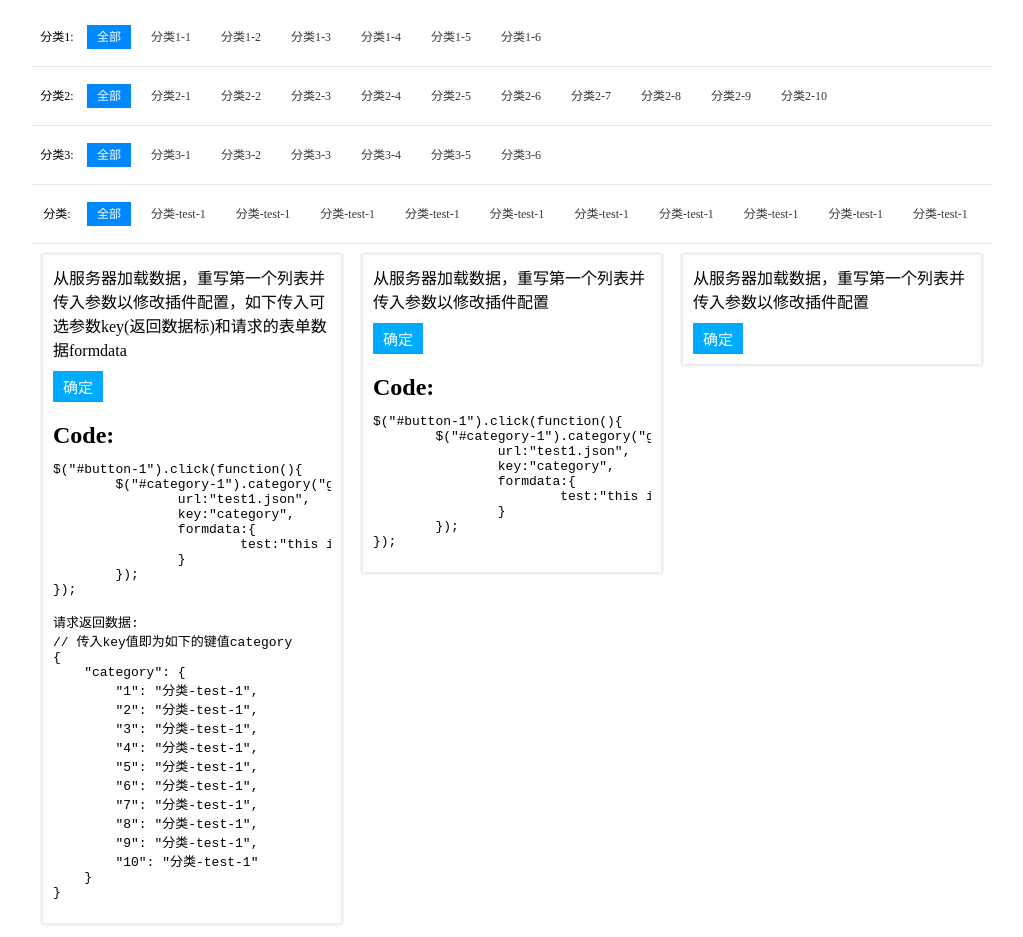
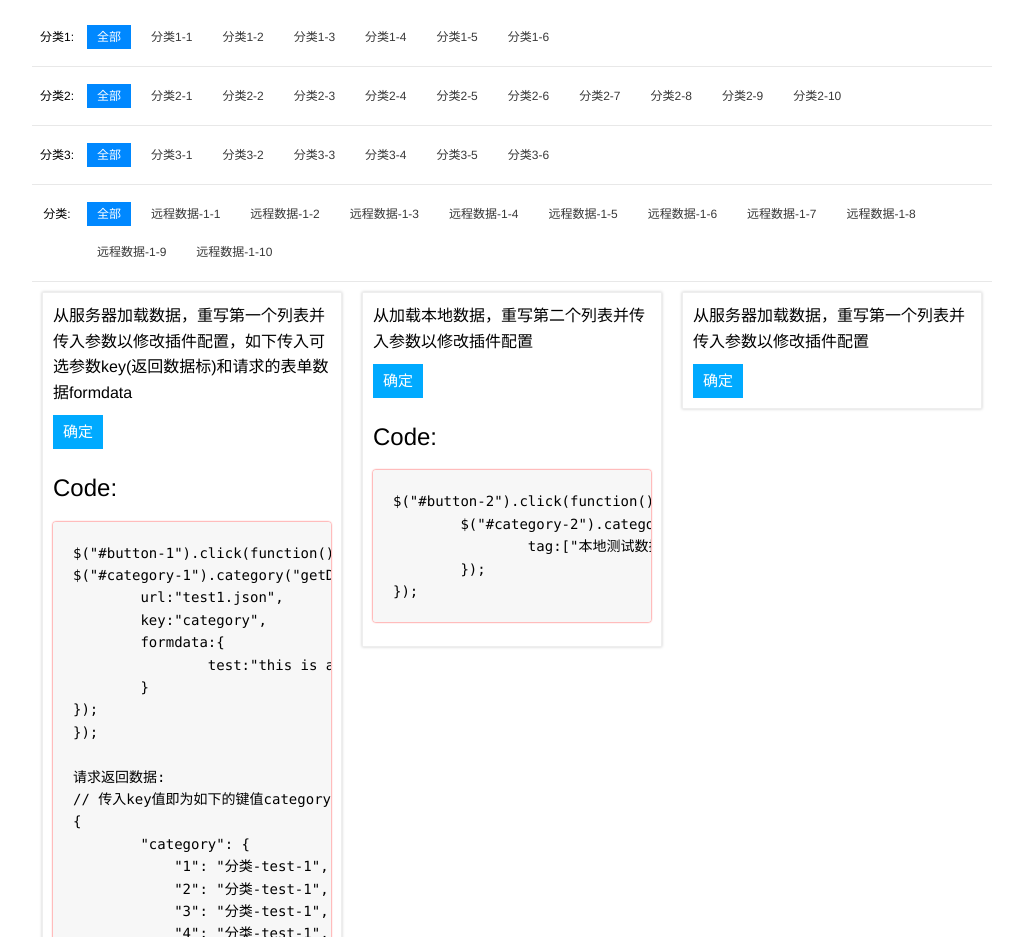
Before and after one commit to nashaofu/category, a website with bundled scripts: page index.html in a window 1280 px wide. Shown: the top 937 px of the page, without its empty margins (128-1151 px from the left). Built offline with nearby package versions, Linux system fonts and the light colour scheme.

Commit message:
支持动态修改插件配置，完善示例

```diff
--- a/index.html
+++ b/index.html
@@ -5,6 +5,11 @@
 	<title>demo</title>
 	<link rel="stylesheet" type="text/css" href="./src/category.css">
 	<style type="text/css">
+		* {
+		    color: #000;
+		    font-family: "Helvetica Neue", Helvetica, "Segoe UI", Arial, freesans, sans-serif, "Apple Color Emoji", "Segoe UI Emoji", "Segoe UI Symbol";
+		    line-height: 1.6;
+		}
 		button {
 			padding: 5px 10px;
 			background-color: #0af;
@@ -20,30 +25,40 @@
 			max-width: 960px;
 			margin: 0 auto;
 		}
-		.operation{
+		.grid-box{
 			width: 33.3333333%;
 			float: left;
-			padding: 10px 10px;
+			padding: 10px;
 			box-sizing: border-box;
 		}
-		.operation>div{
+		.grid-box>div{
 			box-shadow: 0 0 3px #ccc;
 			border: 1px solid #eee;
 			padding: 10px;
 		}
-		.operation button{
+		.grid-box button{
 			margin-top: 10px;
 		}
-		code{
-			display: block;
-			overflow-x: auto;
+		pre{
+			padding: 20px;
+		    box-shadow: 0 0 2px #f00;
+		    border-radius: 3px;
+		    font-family: Consolas, "Liberation Mono", Menlo, Courier, monospace;
+		    font-size: 14px;
+		    background: #f7f7f7;
+		    overflow: auto;
 		}
 		h2 {
 			margin-bottom: 0;
+			font-weight: normal;
 		}
 		@media (max-width: 768px) {
-			.operation{
+			.grid-box{
 				width: 100%;
+				padding: 0;
+				float: none;
+				clear: both;
+				margin: 20px auto;
 			}
 		}
 	</style>
@@ -54,7 +69,9 @@
 	<ul id="category-2" class="category"></ul>
 	<ul id="category-3" class="category"></ul>
 	<ul id="category-4" class="category"></ul>
-	<div class="operation">
+</div>
+<div class="container">
+<div class="grid-box">
 	<div>
 		<div>从服务器加载数据，重写第一个列表并传入参数以修改插件配置，如下传入可选参数key(返回数据标)和请求的表单数据formdata</div>
 		<button id="button-1">确定</button>
@@ -89,27 +106,23 @@ $("#button-1").click(function(){
 </pre></code>
 	</div>
 </div>
-	<div class="operation">
+<div class="grid-box">
 	<div>
-			<div>从服务器加载数据，重写第一个列表并传入参数以修改插件配置</div>
+		<div>从加载本地数据，重写第二个列表并传入参数以修改插件配置</div>
 		<button id="button-2">确定</button>
 <h2>Code:</h2>
 <code><pre>
-$("#button-1").click(function(){
-	$("#category-1").category("getData",{
-		url:"test1.json",
-		key:"category",
-		formdata:{
-			test:"this is a test formdata"
-		}
+$("#button-2").click(function(){
+	$("#category-2").category("render",{
+		tag:["本地测试数据-1","本地测试数据-2","本地测试数据-3","本地测试数据-4","本地测试数据-5","本地测试数据-6"]
 	});
 });
 </pre></code>
 	</div>
-	</div>	<div class="operation">
+</div>	<div class="grid-box">
 	<div>
 		<div class="desc">从服务器加载数据，重写第一个列表并传入参数以修改插件配置</div>
-			<button id="button-1">确定</button>
+		<button id="button-3">确定</button>
 	</div>
 </div>
 </div>
@@ -117,52 +130,68 @@ $("#button-1").click(function(){
 <script type="text/javascript" src="./src/category.js"></script>
 <script type="text/javascript">
 $("#category-1").category({
-	name:"分类1",
-	data:["分类1-1","分类1-2","分类1-3","分类1-4","分类1-5","分类1-6"]
+    name: "分类1",
+    data: ["分类1-1", "分类1-2", "分类1-3", "分类1-4", "分类1-5", "分类1-6"]
 });
 $("#category-2").category({
-	name:"分类2",
-	key:"tag",
-	data:{
-		tag:{
-			1:"分类2-1",
-			2:"分类2-2",
-			3:"分类2-3",
-			4:"分类2-4",
-			5:"分类2-5",
-			6:"分类2-6",
-			7:"分类2-7",
-			8:"分类2-8",
-			9:"分类2-9",
-			10:"分类2-10"
+    name: "分类2",
+    key: "tag",
+    data: {
+        tag: {
+            1: "分类2-1",
+            2: "分类2-2",
+            3: "分类2-3",
+            4: "分类2-4",
+            5: "分类2-5",
+            6: "分类2-6",
+            7: "分类2-7",
+            8: "分类2-8",
+            9: "分类2-9",
+            10: "分类2-10"
         }
     }
 });
 $("#category-3").category({
-	name:"分类3",
-	key:"category",
-	data:{
-		category:["分类3-1","分类3-2","分类3-3","分类3-4","分类3-5","分类3-6"]
+    name: "分类3",
+    key: "category",
+    data: {
+        category: ["分类3-1", "分类3-2", "分类3-3", "分类3-4", "分类3-5", "分类3-6"]
     }
 });
 $("#category-4").category({
-	url:"test1.json",
-	key:"category"
+    url: "json/json.json",
+    key: "category"
 });
-
-$("#button-1").click(function(){
-	$("#category-1").category("getData",{
-		url:"test1.json",
-		key:"category",
-		formdata:{
-			test:"this is a test formdata"
+// 请求远程数据
+$("#button-1").click(function() {
+    $("#category-1").category("getData", {
+        url: "json/test1.json",
+        key: "category",
+        formdata: {
+            test: "this is a test formdata"
         }
     });
 });
-
-$("#button-2").click(function(){
-	$("#category-2").category("render",{
-		tag:["本地数据-1","本地数据-2","本地数据-3","本地数据-4","本地数据-5","本地数据-6"]
+// 显示本地数据,并且数据下标不变
+$("#button-2").click(function() {
+    $("#category-2").category("render", {
+        data: {
+            tag: ["本地测试数据1-1", "本地测试数据1-2", "本地测试数据1-3", "本地测试数据1-4", "本地测试数据1-5", "本地测试数据1-6"]
+        }
+    });
+});
+$("#button-3").click(function() {
+    $("#category-3").category("render", {
+        name: "test",
+        key: 'test',
+        url: "json/test2.json",
+        formdata: {
+            test: 'this is a test formdata'
+        },
+        all: {
+            name: "all",
+            value: "suoyou"
+        }
     });
 });
 </script>
--- /dev/null
+++ b/json/json.json
@@ -0,0 +1,14 @@
+{
+    "category": {
+        "1": "远程数据-1-1",
+        "2": "远程数据-1-2",
+        "3": "远程数据-1-3",
+        "4": "远程数据-1-4",
+        "5": "远程数据-1-5",
+        "6": "远程数据-1-6",
+        "7": "远程数据-1-7",
+        "8": "远程数据-1-8",
+        "9": "远程数据-1-9",
+        "10": "远程数据-1-10"
+    }
+}
--- a/package.json
+++ b/package.json
@@ -4,8 +4,7 @@
   "description": "这是一个基于jQuery的分类标签选择列表",
   "main": "server.js",
   "scripts": {
-    "test": "echo \"Error: no test specified\" && exit 1",
-    "start": "node server.js"
+    "dev": "node server.js"
   },
   "repository": {
     "type": "git",
--- a/src/category.js
+++ b/src/category.js
@@ -33,7 +33,7 @@
     };
     Category.DEFAULTS = {
         name: "分类",
-        key: "key",
+        key: null,
         url: undefined,
         formdata: null,
         all: {
@@ -44,9 +44,10 @@
     Category.prototype = {
         init: function() {
             var me = this;
-            me.onClick();
+            me.bindEvent();
+            // 优先加载本地数据
             if (typeof me.options.data == "object") {
-                me.render(me.options.data);
+                me.render();
             } else if (typeof me.options.url == "string") {
                 me.getData();
             }
@@ -55,7 +56,7 @@
             var me = this;
             me.options = $.extend({}, me.options, typeof options == "object" && options);
             if (typeof me.options.url == "undefined") {
-                console.warn("未定义url");
+                throw new Error("未定义url");
                 return false;
             }
             $.ajax({
@@ -64,7 +65,9 @@
                 data: me.options.formdata,
                 dataType: "json",
                 success: function(data) {
-                    me.render(data);
+                    me.render({
+                        data: data
+                    });
                 },
                 error: function(error) {
                     try {
@@ -73,12 +76,13 @@
                 }
             });
         },
-        render: function(data) {
-            var me = this,
-                // 数据值
-                data = data[me.options.key] ? data[me.options.key] : data,
-                // 条目名称
-                $name = $('<li></li>').text(me.options.name + ':'),
+        render: function(options) {
+            var me = this;
+            me.options = $.extend({}, me.options, typeof options == "object" && options);
+            // 获取数据
+            me.options.data = me.options.key && me.options.data[me.options.key] ? me.options.data[me.options.key] : me.options.data;
+            // 条目名称
+            var $name = $('<li></li>').text(me.options.name + ':'),
                 // 全部标签
                 $all = $('<li class="active"><a href="javascript:void(0)">' + me.options.all.name + '</a></li>');
             $all.data(me.options.key, me.options.all.value);
@@ -86,14 +90,14 @@
             me.$target.empty().append($name).append($all).data("key", me.options.all.value);
             // 存储生成的标签
             var $categorys = [];
-            $.each(data, function(i) {
-                var $category = $('<li><a href="javascript:void(0)">' + data[i] + '</a></li>');
-                $category.data(me.options.key, data[i]);
+            $.each(me.options.data, function(i, item) {
+                var $category = $('<li><a href="javascript:void(0)">' + item + '</a></li>');
+                $category.data(me.options.key, item);
                 $categorys.push($category);
             });
             me.$target.append($categorys);
         },
-        onClick: function() {
+        bindEvent: function() {
             var me = this;
             me.$target.on("click.category", "li>a", function() {
                 var $category = $(this).parent("li");
@@ -104,7 +108,7 @@
     };
     // 外部可调用API
     Category.API = ["getData", "render"];
-    $.fn.category = function(options, data) {
+    $.fn.category = function(options, parameter) {
         if (this.length <= 0) {
             return this;
         }
@@ -112,7 +116,7 @@
             if (typeof options == "string" && $.inArray(options, Category.API) !== -1) {
                 var API = options;
                 var category = this.data("category");
-                category[API](data);
+                category[API](parameter);
             }
         } else {
             this.data("category", new Category(this, options));
--- a/test1.json
+++ /dev/null
@@ -1,14 +0,0 @@
-{
-    "category": {
-        "1": "分类-test-1",
-        "2": "分类-test-1",
-        "3": "分类-test-1",
-        "4": "分类-test-1",
-        "5": "分类-test-1",
-        "6": "分类-test-1",
-        "7": "分类-test-1",
-        "8": "分类-test-1",
-        "9": "分类-test-1",
-        "10": "分类-test-1"
-    }
-}
```
Also changed, not shown: json/test1.json (added, +14 -0 lines), json/test2.json (added, +14 -0 lines), server.js (+48 -17 lines). Lines whose indentation alone changed are shown as unchanged.
